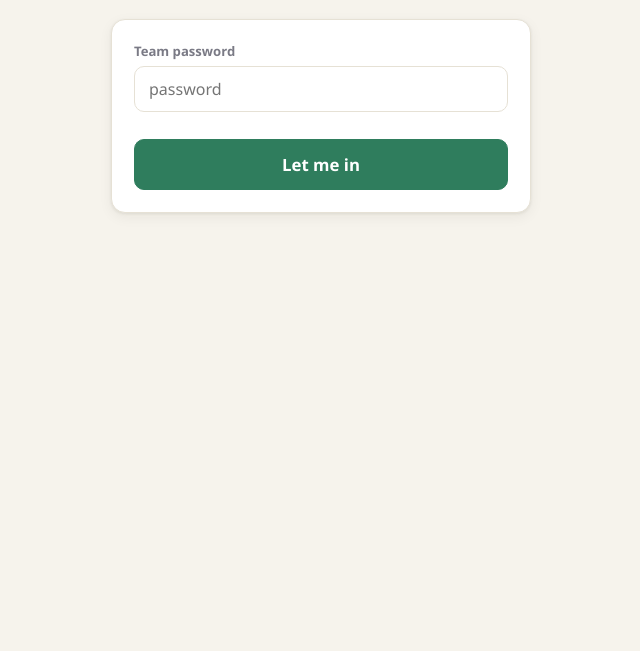
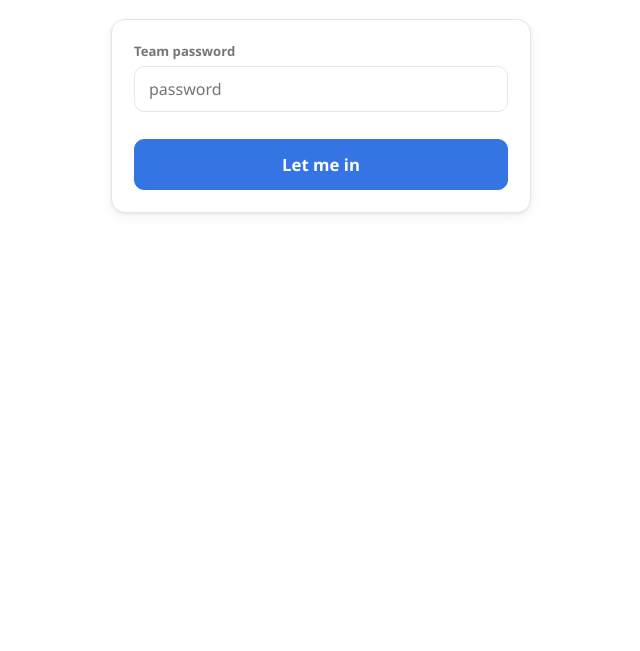
Before and after one commit to turnere/totally-trivia, a website: page public/index.html in a window 1280 px wide. Shown: the part 149-800 px from the top of the page, without its empty margins (319-959 px from the left). Drawn offline with Linux system fonts and the light colour scheme.

Commit message:
Rebrand to team colors: white background, 3574E3/FF5050/444444 palette
Co-Authored-By: Claude Fable 5 <noreply@anthropic.com>

```diff
--- a/public/app.js
+++ b/public/app.js
@@ -17,7 +17,7 @@ const S = {
   err: {},                   // keyed error messages
 };
 
-const AV_COLORS = ['#2f7d5d', '#3c6fb8', '#c9931a', '#b3593d', '#6b5aa8', '#2b7d84', '#a84f6f', '#5a7d2f'];
+const AV_COLORS = ['#3574e3', '#ff5050', '#3d4fd7', '#a8850b', '#1b24a2', '#797575', '#050039', '#444444'];
 function avatar(name) {
   let h = 0;
   for (const ch of String(name)) h = (h * 31 + ch.charCodeAt(0)) >>> 0;
--- a/public/style.css
+++ b/public/style.css
@@ -1,20 +1,21 @@
+/* Brand palette: 444444 / 797575 / FFBAB9 / FF5050 / FFCC01 / 3574E3 / 3D4FD7 / 1B24A2 / 050039 */
 :root {
-  --bg: #f6f3ec;
+  --bg: #ffffff;
   --card: #ffffff;
-  --ink: #2b2b33;
-  --muted: #7a7a85;
-  --line: #e6e1d5;
-  --accent: #2f7d5d;
+  --ink: #444444;
+  --muted: #797575;
+  --line: #e6e6e6;
+  --accent: #3574e3;
   --accent-ink: #ffffff;
-  --accent-soft: #e3f0ea;
-  --gold: #c9931a;
-  --gold-soft: #fdf3da;
-  --bad: #c0453e;
-  --bad-soft: #fbe9e7;
-  --sky: #3c6fb8;
-  --sky-soft: #e8eff9;
+  --accent-soft: #e9f0fc;
+  --gold: #a8850b;      /* readable text-weight take on #ffcc01 */
+  --gold-soft: #fff2bf;
+  --bad: #ff5050;
+  --bad-soft: #ffbab9;
+  --sky: #3d4fd7;
+  --sky-soft: #e9ebfa;
   --radius: 14px;
-  --shadow: 0 1px 3px rgba(40, 35, 20, 0.08), 0 4px 14px rgba(40, 35, 20, 0.06);
+  --shadow: 0 1px 3px rgba(5, 0, 57, 0.07), 0 4px 14px rgba(5, 0, 57, 0.05);
 }
 
 * { box-sizing: border-box; margin: 0; padding: 0; }
@@ -42,7 +43,7 @@ button {
 button:hover { box-shadow: var(--shadow); }
 button:active { transform: scale(0.98); }
 button.primary { background: var(--accent); border-color: var(--accent); color: var(--accent-ink); font-weight: 600; }
-button.primary:hover { background: #276b4f; }
+button.primary:hover { background: #2b62c9; }
 button.ghost { background: transparent; border-color: transparent; color: var(--muted); }
 button.ghost:hover { color: var(--ink); box-shadow: none; }
 button.danger { color: var(--bad); border-color: var(--bad-soft); }
@@ -171,7 +172,7 @@ nav.tabs button.active { color: var(--accent); border-bottom-color: var(--accent
 }
 .choices button .letter {
   flex-shrink: 0; width: 28px; height: 28px; border-radius: 8px;
-  background: var(--bg); display: inline-flex; align-items: center; justify-content: center;
+  background: #f1f1f1; display: inline-flex; align-items: center; justify-content: center;
   font-weight: 800; font-size: 0.9rem;
 }
 .choices button.mine { border-color: var(--sky); background: var(--sky-soft); }
```
Also changed, not shown: public/index.html (line endings or trailing spaces).
